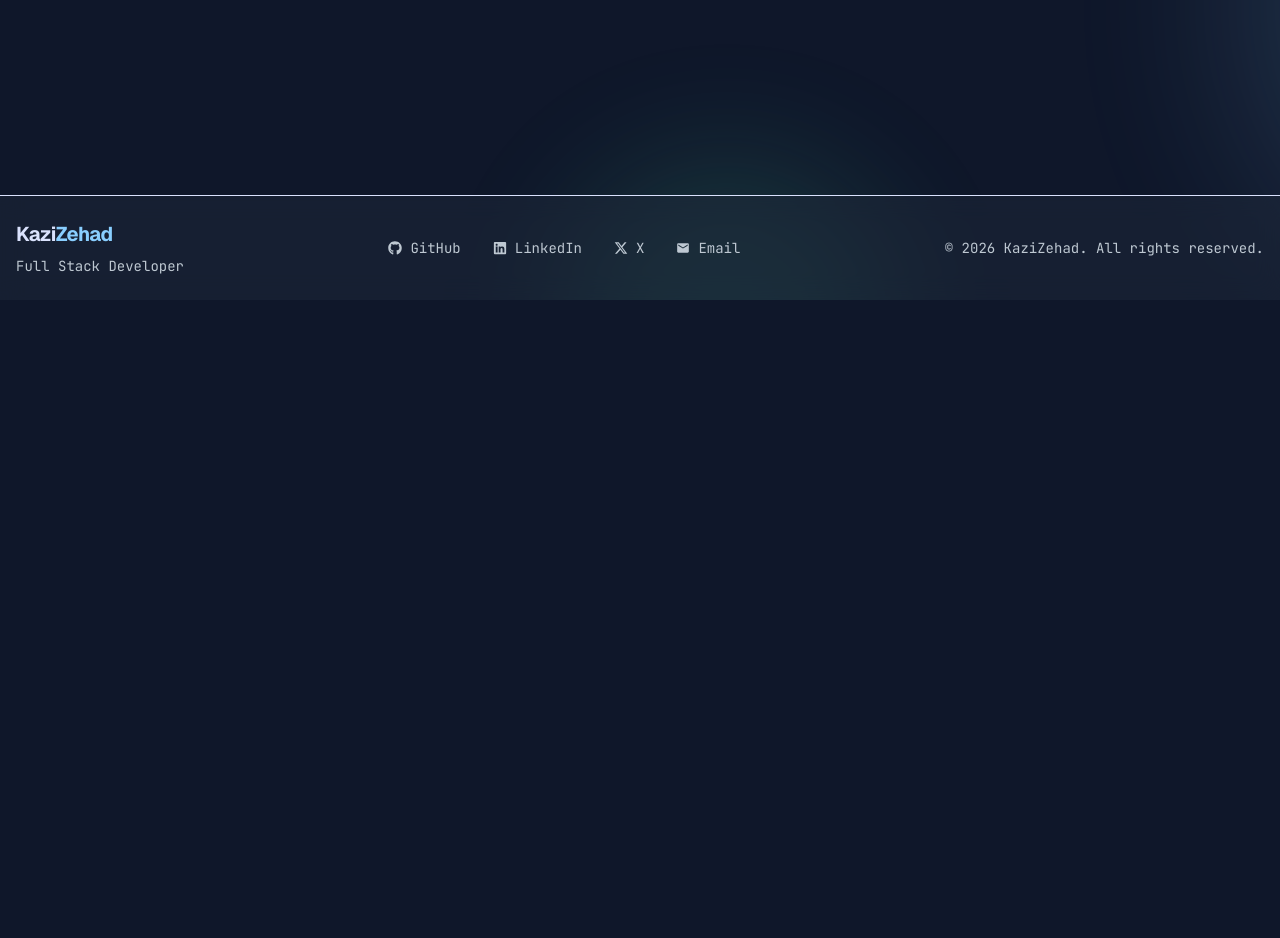
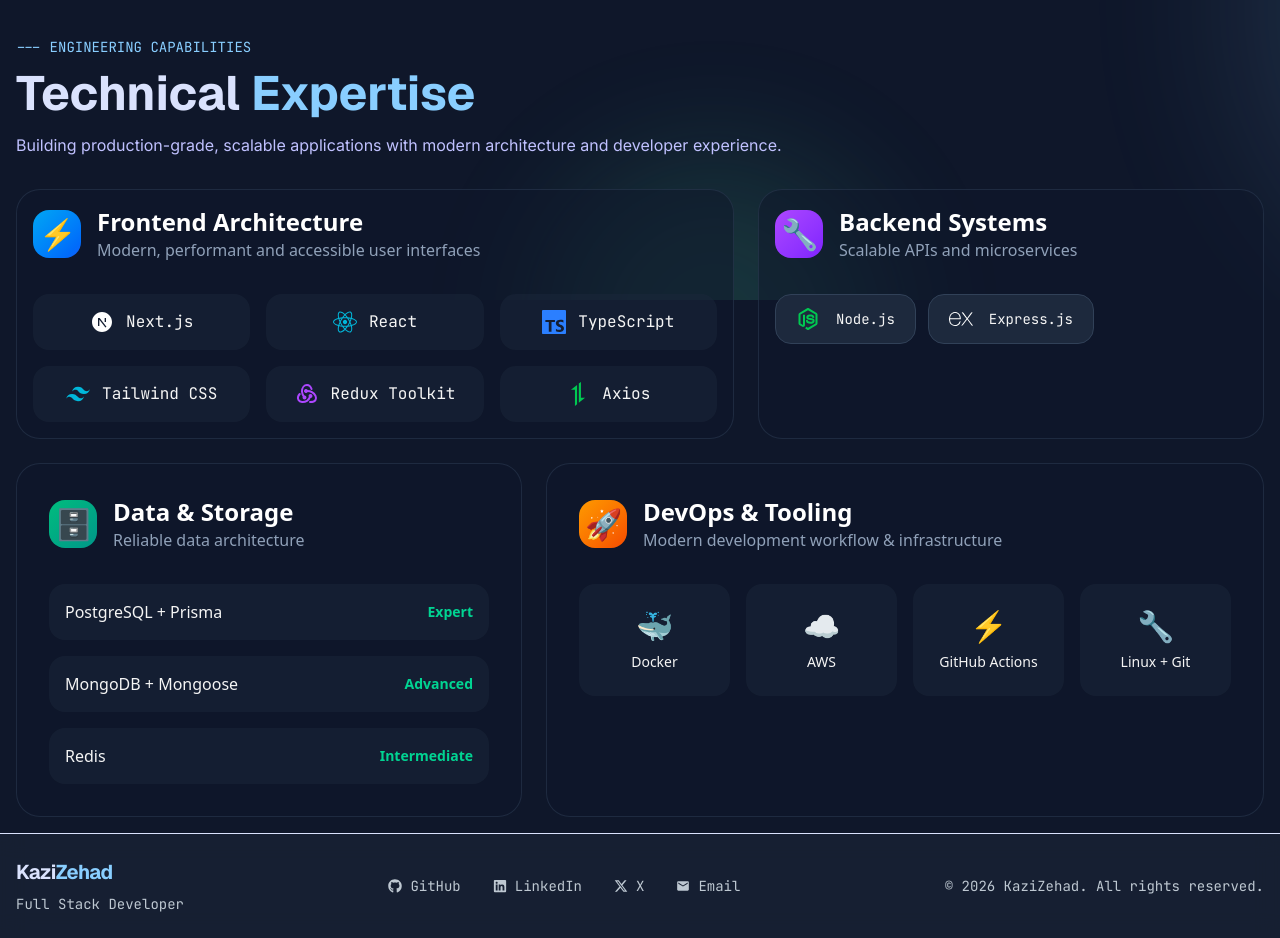
Before and after one commit to Muzahidul-Islam-Zehad/portfolio_zehad, a Next.js app: page / in a window 1280 px wide. Shown: the part 500-1438 px from the top of the page. Before the commit the page ends 800 px from the top, so only its background shows below. Built offline with nearby package versions, Linux system fonts and the light colour scheme.

Commit message:
technical expertise half complete with responsiveness

```diff
--- a/src/app/components/HeroSection/Buttons.tsx
+++ b/src/app/components/HeroSection/Buttons.tsx
@@ -5,7 +5,7 @@
 
 export default function Buttons() {
     return (
-        <div className="flex flex-row gap-4 mt-6">
+        <div className="flex flex-row gap-4 mt-6 md:justify-start justify-center">
             <button type="button" className="bg-primary-container text-on-primary px-4 py-2 rounded font-medium cursor-pointer hover:shadow-[0_0_25px_rgba(14,165,233,0.6)]  active:scale-95 transition-all duration-100 aspect-auto capitalize hover:text-on-surface flex flex-row items-center gap-2 justify-between">
                 <div className="font-bold text-base">
                     <GoProjectSymlink />
--- a/src/app/components/HeroSection/HeroSection.tsx
+++ b/src/app/components/HeroSection/HeroSection.tsx
@@ -6,19 +6,19 @@
 
 export default function HeroSection() {
     return (
-        <section className="flex flex-col-reverse md:flex-row items-center gap-8 py-12">
-            <div className="">
+        <section className="max-w-container-max mx-auto flex flex-col-reverse md:flex-row items-center gap-8 py-12">
+            <div className="text-center md:text-left">
                 <h6 className="text-sm font-label text-primary uppercase">
                     --- Full Stack Developer
                 </h6>
-                <h1 className="text-5xl font-heading font-bold text-on-surface mt-2">
+                <h1 className="text-3xl md:text-5xl font-heading font-bold text-on-surface mt-2">
                     Building Scalable Web Applications with <span className="text-primary">Modern Technologies</span>
                 </h1>
                 <p className="text-base font-body text-secondary mt-4">
                     I develop performant, scalable, and user-focused web applications using modern technologies and production-grade architecture. Specializing in high-availability distributed systems.
                 </p>
 
-                {/* projects and resume download button */}
+                {/* projects, resume, contact me download buttons */}
                 <Buttons />
 
                 <p className="text-sm text-secondary mt-4">
@@ -26,7 +26,9 @@
                 </p>
 
                 {/* social links */}
-                <SocialLinks />
+                <div className="flex flex-row items-center justify-center md:justify-start gap-4">
+                    <SocialLinks />
+                </div>
             </div>
             <figure className=" relative shrink-0 w-70 h-70 lg:w-90 lg:h-90">
                 {/* profile image */}
--- /dev/null
+++ b/src/app/components/TechnicalExpertise/BackendTechnologies.tsx
@@ -0,0 +1,41 @@
+import React from 'react'
+import { RiNodejsLine } from 'react-icons/ri'
+import { SiExpress } from 'react-icons/si'
+
+const backendSkills = [
+    {
+        name: 'Node.js',
+        icon: <RiNodejsLine />,
+        iconColor: 'text-green-500'
+    },
+    {
+        name: "Express.js",
+        icon: <SiExpress />,
+        iconColor: 'text-white'
+    }
+]
+
+export default function BackendTechnologies() {
+    return (
+        <div className="lg:col-span-5 bg-slate-900/50 border border-slate-700/50 rounded-3xl p-4 hover:border-purple-500/30 transition-all duration-300">
+            <div className="flex flex-col md:flex-row justify-start md:items-center gap-4 mb-8">
+                <div className="w-12 h-12 bg-linear-to-br from-purple-500 to-violet-600 rounded-2xl flex items-center justify-center">
+                    <span className="text-3xl">🔧</span>
+                </div>
+                <div>
+                    <h3 className="text-2xl font-semibold text-white">Backend Systems</h3>
+                    <p className="text-slate-400">Scalable APIs and microservices</p>
+                </div>
+            </div>
+
+            <div className="flex flex-wrap gap-3">
+                {backendSkills.map((skill, index) => (
+                    <div key={index} className="px-5 py-3 bg-slate-800 text-sm rounded-2xl border border-slate-700 flex flex-col md:flex-row items-center gap-2 hover:bg-slate-800/50 transition-colors">
+                        <span className={`text-2xl ${skill.iconColor} mr-2`}>{skill.icon}</span>
+                        <span className="font-label text-center">{skill.name}</span>
+                    </div>
+                ))}
+            </div>
+        </div>
+    )
+}
--- /dev/null
+++ b/src/app/components/TechnicalExpertise/FrontendTechnologies.tsx
@@ -0,0 +1,65 @@
+import React from 'react'
+import { FaReact } from 'react-icons/fa'
+import { RiNextjsFill, RiTailwindCssFill } from 'react-icons/ri'
+import { SiAxios, SiTypescript } from 'react-icons/si'
+import { TbBrandRedux } from 'react-icons/tb'
+
+const frontendSkills = [
+    {
+        name: 'Next.js',
+        icon: <RiNextjsFill />,
+        iconColor: 'text-white'
+    },
+    {
+        name: 'React',
+        icon: <FaReact />,
+        iconColor: 'text-cyan-500'
+    },
+    {
+        name: 'TypeScript',
+        icon: <SiTypescript />,
+        iconColor: 'text-blue-500'
+    },
+    {
+        name: 'Tailwind CSS',
+        icon: <RiTailwindCssFill />,
+        iconColor: 'text-cyan-500'
+    },
+    {
+        name: 'Redux Toolkit',
+        icon: <TbBrandRedux />,
+        iconColor: 'text-purple-500'
+    },
+    {
+        name: 'Axios',
+        icon: <SiAxios />,
+        iconColor: 'text-green-500'
+    }
+]
+
+export default function FrontendTechnologies() {
+    return (
+        <div className="lg:col-span-7 bg-slate-900/50 border border-slate-700/50 rounded-3xl p-4 hover:border-sky-500/30 transition-all duration-300 group">
+            <div className="flex flex-col md:flex-row justify-start md:items-center gap-4 mb-8">
+                <div className="w-12 h-12 bg-linear-to-br from-sky-500 to-blue-600 rounded-2xl flex items-center justify-center">
+                    <span className="text-3xl">⚡</span>
+                </div>
+                <div>
+                    <h3 className="text-2xl font-semibold text-white">Frontend Architecture</h3>
+                    <p className="text-slate-400">Modern, performant and accessible user interfaces</p>
+                </div>
+            </div>
+            <div className="grid grid-cols-2 sm:grid-cols-3 gap-4">
+                {
+                    frontendSkills.map((skill, index) => {
+                        return (<div key={index} className="flex flex-col md:flex-row items-center gap-3 bg-slate-800/50 hover:bg-slate-800 rounded-2xl px-5 py-4 transition-colors justify-center">
+                            <span className={`text-2xl ${skill.iconColor}`}>{skill.icon}</span>
+                            <span className="font-label text-center">{skill.name}</span>
+                        </div>)
+                    })
+                }
+
+            </div>
+        </div>
+    )
+}
--- /dev/null
+++ b/src/app/components/TechnicalExpertise/TechnicalExpertise.tsx
@@ -0,0 +1,92 @@
+import BackendTechnologies from "./BackendTechnologies";
+import FrontendTechnologies from "./FrontendTechnologies";
+
+// components/TechnicalExpertise.tsx
+export default function TechnicalExpertise() {
+    return (
+        <section className="max-w-container-max mx-auto py-4">
+            {/* Header */}
+            <div className="mb-8 text-center md:text-left">
+                <p className="font-label text-sm text-primary mb-3">
+                    --- ENGINEERING CAPABILITIES
+                </p>
+                <h1 className="text-3xl md:text-5xl font-bold font-heading text-on-surface mb-4">
+                    Technical <span className="text-primary">Expertise</span>
+                </h1>
+                <p className="text-base font-body text-secondary mt-4">
+                    Building production-grade, scalable applications with modern architecture and developer experience.
+                </p>
+            </div>
+
+            {/* Skills Grid */}
+            <div className="grid grid-cols-1 lg:grid-cols-12 gap-6">
+
+                {/* Frontend Architecture */}
+                <FrontendTechnologies />
+
+                {/* Backend Systems */}
+                <BackendTechnologies />
+
+                {/* Database & ORM */}
+                <div className="lg:col-span-5 bg-slate-900/50 border border-slate-700/50 rounded-3xl p-8 hover:border-emerald-500/30 transition-all duration-300">
+                    <div className="flex items-center gap-4 mb-8">
+                        <div className="w-12 h-12 bg-linear-to-br from-emerald-500 to-teal-600 rounded-2xl flex items-center justify-center">
+                            <span className="text-3xl">🗄️</span>
+                        </div>
+                        <div>
+                            <h3 className="text-2xl font-semibold text-white">Data & Storage</h3>
+                            <p className="text-slate-400">Reliable data architecture</p>
+                        </div>
+                    </div>
+
+                    <div className="space-y-4">
+                        <div className="flex justify-between items-center bg-slate-800/50 p-4 rounded-2xl">
+                            <span className="font-medium">PostgreSQL + Prisma</span>
+                            <span className="text-emerald-400 text-sm font-bold">Expert</span>
+                        </div>
+                        <div className="flex justify-between items-center bg-slate-800/50 p-4 rounded-2xl">
+                            <span className="font-medium">MongoDB + Mongoose</span>
+                            <span className="text-emerald-400 text-sm font-bold">Advanced</span>
+                        </div>
+                        <div className="flex justify-between items-center bg-slate-800/50 p-4 rounded-2xl">
+                            <span className="font-medium">Redis</span>
+                            <span className="text-emerald-400 text-sm font-bold">Intermediate</span>
+                        </div>
+                    </div>
+                </div>
+
+                {/* DevOps & Tools */}
+                <div className="lg:col-span-7 bg-slate-900/50 border border-slate-700/50 rounded-3xl p-8 hover:border-amber-500/30 transition-all duration-300">
+                    <div className="flex items-center gap-4 mb-8">
+                        <div className="w-12 h-12 bg-linear-to-br from-amber-500 to-orange-600 rounded-2xl flex items-center justify-center">
+                            <span className="text-3xl">🚀</span>
+                        </div>
+                        <div>
+                            <h3 className="text-2xl font-semibold text-white">DevOps & Tooling</h3>
+                            <p className="text-slate-400">Modern development workflow & infrastructure</p>
+                        </div>
+                    </div>
+
+                    <div className="grid grid-cols-2 md:grid-cols-4 gap-4">
+                        <div className="text-center bg-slate-800/50 hover:bg-slate-800 p-6 rounded-2xl transition-colors">
+                            <div className="text-3xl mb-2">🐳</div>
+                            <p className="font-medium text-sm">Docker</p>
+                        </div>
+                        <div className="text-center bg-slate-800/50 hover:bg-slate-800 p-6 rounded-2xl transition-colors">
+                            <div className="text-3xl mb-2">☁️</div>
+                            <p className="font-medium text-sm">AWS</p>
+                        </div>
+                        <div className="text-center bg-slate-800/50 hover:bg-slate-800 p-6 rounded-2xl transition-colors">
+                            <div className="text-3xl mb-2">⚡</div>
+                            <p className="font-medium text-sm">GitHub Actions</p>
+                        </div>
+                        <div className="text-center bg-slate-800/50 hover:bg-slate-800 p-6 rounded-2xl transition-colors">
+                            <div className="text-3xl mb-2">🔧</div>
+                            <p className="font-medium text-sm">Linux + Git</p>
+                        </div>
+                    </div>
+                </div>
+            </div>
+        </section>
+    );
+}
--- a/src/app/page.tsx
+++ b/src/app/page.tsx
@@ -1,5 +1,6 @@
 import HeroSection from "./components/HeroSection/HeroSection";
 import Navbar from "./components/Navbar/Navbar";
+import TechnicalExpertise from "./components/TechnicalExpertise/TechnicalExpertise";
 
 export default function Home() {
   return (
@@ -7,6 +8,7 @@
       {/* Hero Section */}
       <main>
         <HeroSection />
+        <TechnicalExpertise />
       </main>
 
     </div>
```
